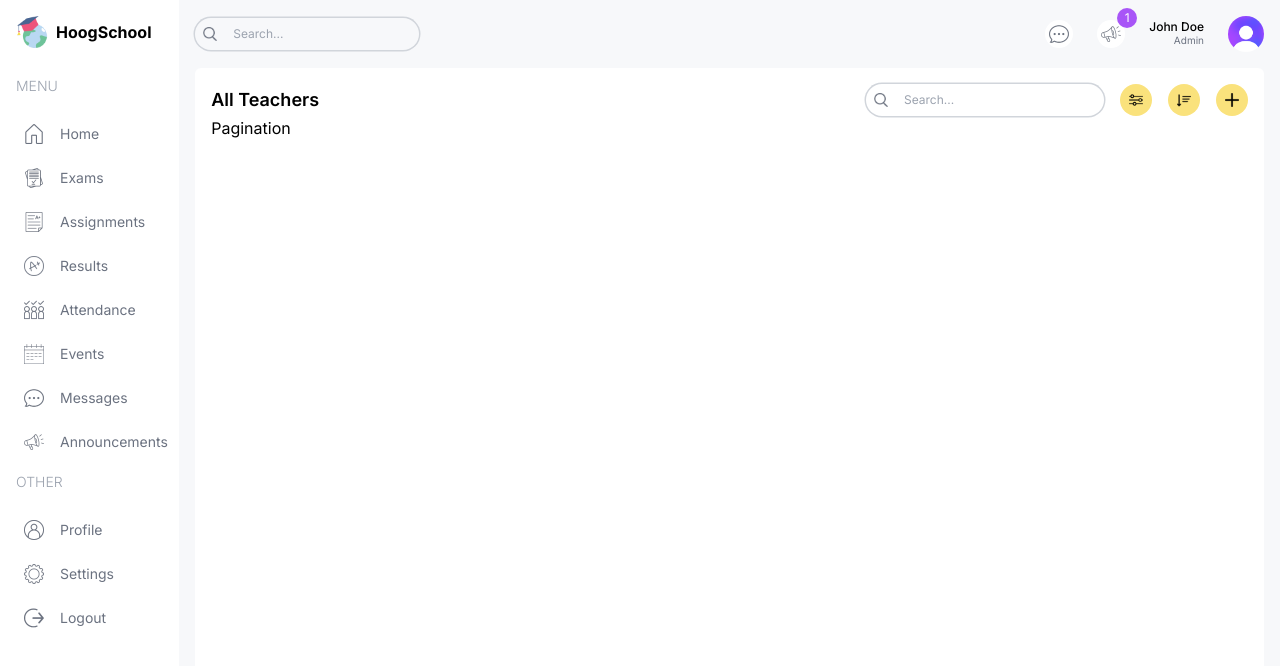
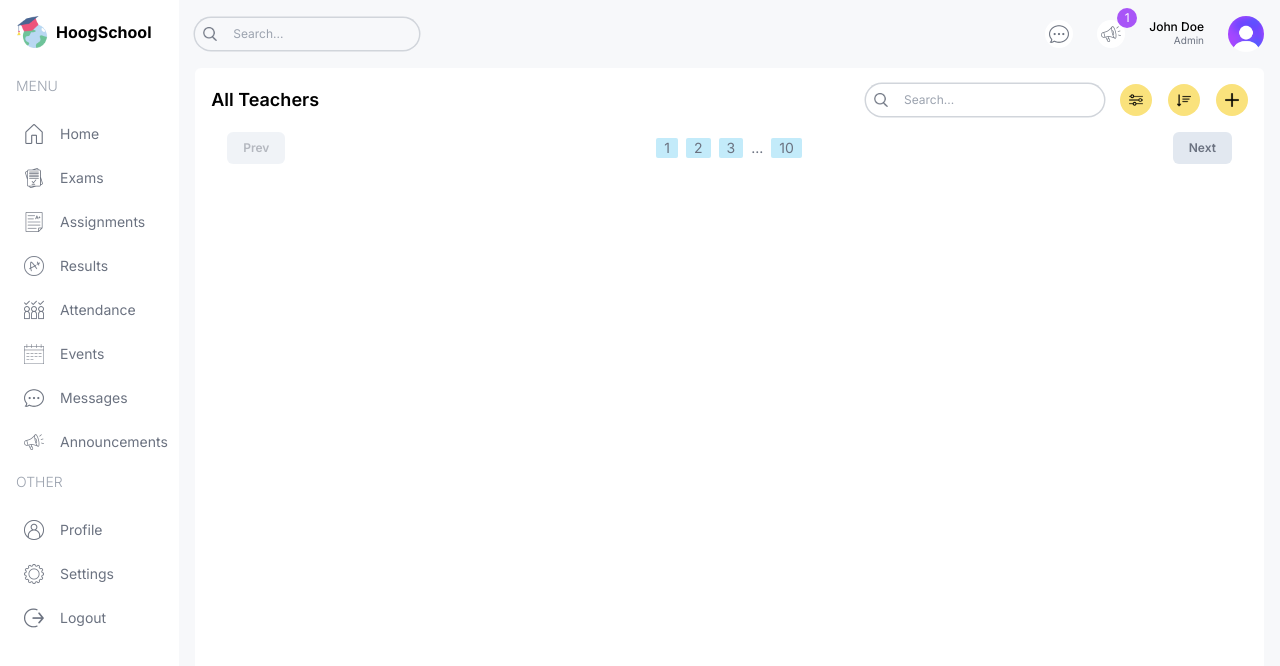
Before and after one commit to Chuloshnikov/college-management-dashboard, a Next.js app: page /list/teachers in a window 1280 px wide. Shown: the top 666 px of the page. Built offline with nearby package versions, Linux system fonts and the light colour scheme.

Commit message:
pagination done

```diff
--- a/src/components/Pagination.tsx
+++ b/src/components/Pagination.tsx
@@ -2,7 +2,21 @@
 
 const Pagination = () => {
   return (
-    <div>Pagination</div>
+    <div className='p-4 flex items-center justify-between text-gray-500'>
+        <button disabled className='py-2 px-4 rounded-md bg-slate-200 text-xs font-semibold disabled:opacity-50'>
+            Prev
+        </button>
+        <div className='flex items-center gap-2 text-sm'>
+            <button className='px-2 rounded-sm bg-permanent'>1</button>
+            <button className='px-2 rounded-sm bg-permanent'>2</button>
+            <button className='px-2 rounded-sm bg-permanent'>3</button>
+            ...
+            <button className='px-2 rounded-sm bg-permanent'>10</button>
+        </div>
+        <button className='py-2 px-4 rounded-md bg-slate-200 text-xs font-semibold disabled:opacity-50'>
+            Next
+        </button>
+    </div>
   )
 }
 
--- a/src/components/TableSearch.tsx
+++ b/src/components/TableSearch.tsx
@@ -6,9 +6,9 @@
     <div className='w-full md:w-auto flex items-center gap-2 text-xs rounded-full ring-[1.5px] ring-gray-300 px-2'>
          <Image src="/search.png" alt="" width={14} height={14} />
         <input
-            type="text"
-            placeholder="Search..."
-            className="w-[200px] p-2 bg-transparent outline-none"
+        type="text"
+        placeholder="Search..."
+        className="w-[200px] p-2 bg-transparent outline-none"
         />
     </div>
   )
```
